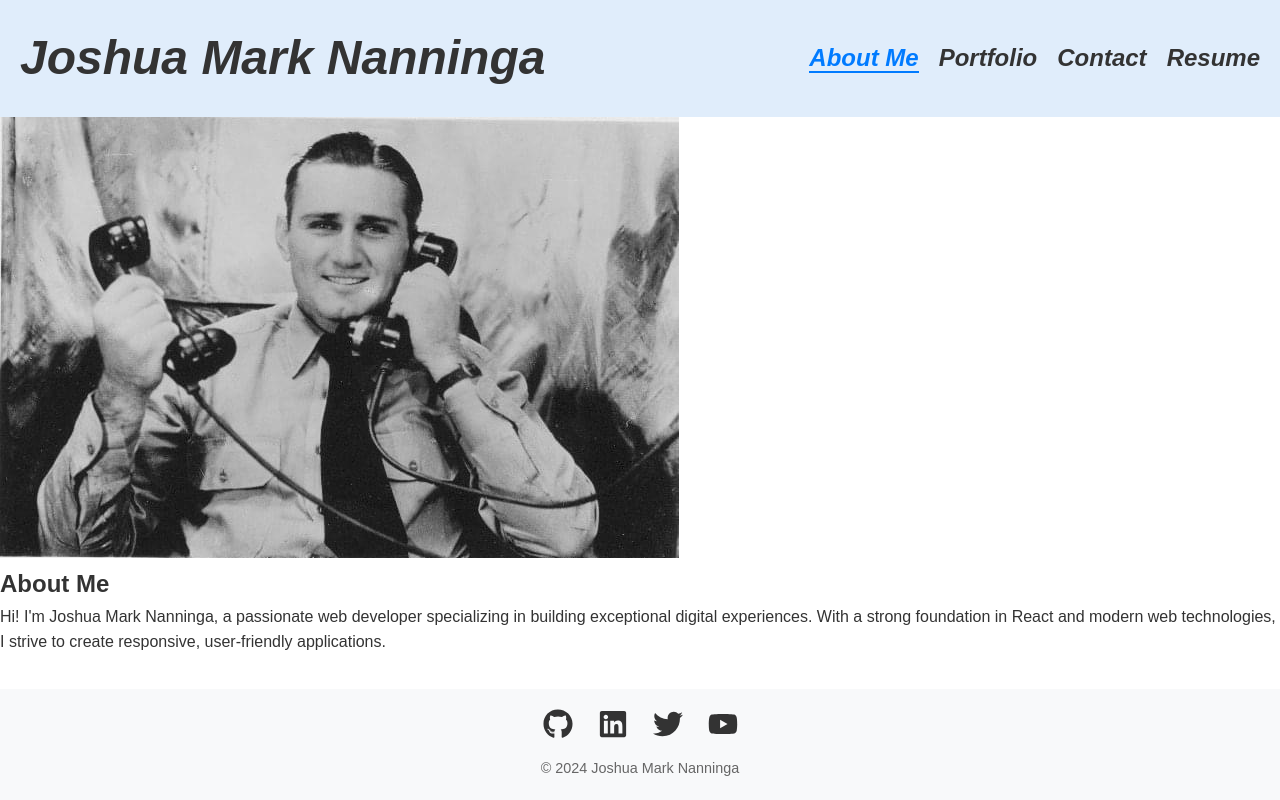
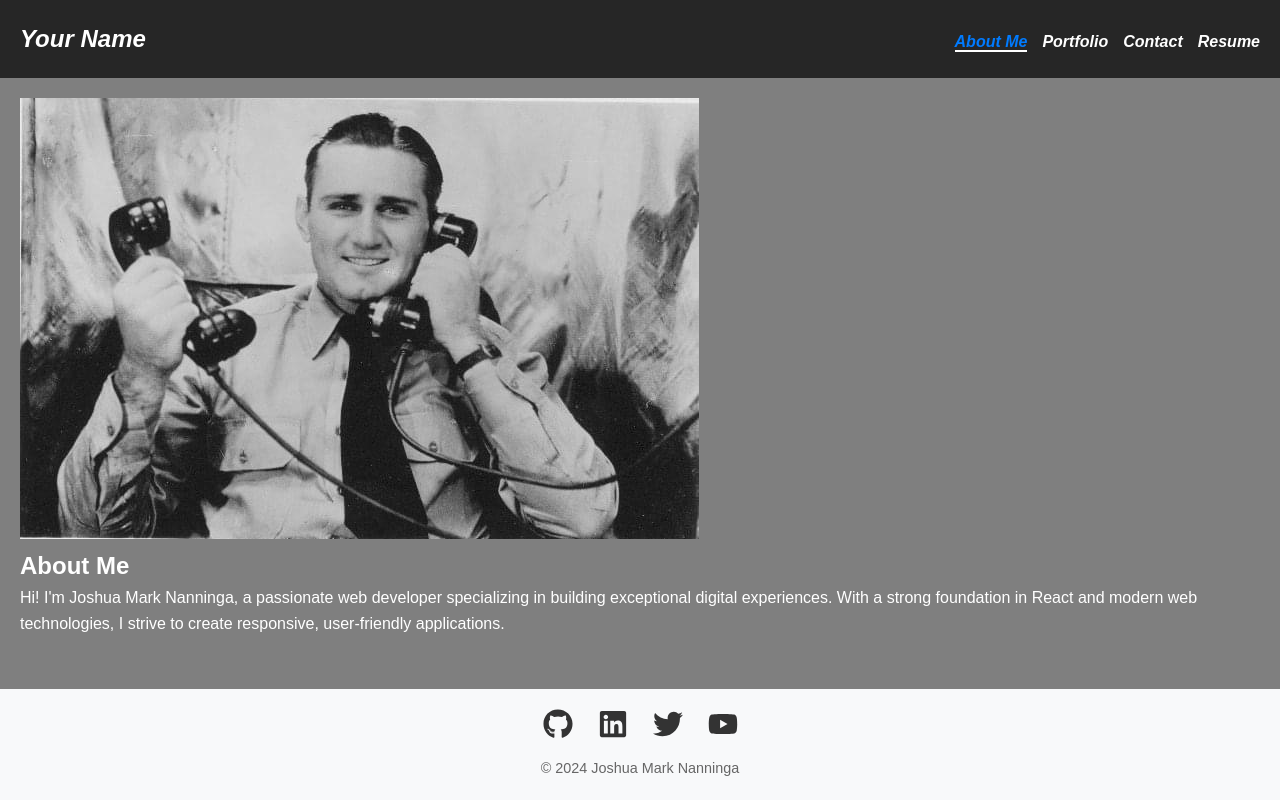
Before and after one commit to joshuamarknanninga/react-portfolio, a React (Vite) app: page / in a window 1280 px wide. Built offline with nearby package versions, Linux system fonts and the light colour scheme.

Commit message:
added animation

```diff
--- a/package.json
+++ b/package.json
@@ -11,9 +11,11 @@
   },
   "dependencies": {
     "@heroicons/react": "^2.1.5",
+    "framer-motion": "^11.5.6",
     "react": "^18.3.1",
     "react-dom": "^18.3.1",
     "react-icons": "^5.3.0",
+    "react-player": "^2.16.0",
     "react-router-dom": "^6.26.2"
   },
   "devDependencies": {
--- a/src/App.jsx
+++ b/src/App.jsx
@@ -6,11 +6,14 @@ import About from './pages/About';
 import Portfolio from './pages/Portfolio';
 import Contact from './pages/Contact';
 import Resume from './pages/Resume';
+import BackgroundVideo from './components/BackgroundVideo'; // Import the BackgroundVideo component
+import './styles/App.css'; // Ensure your main CSS is imported
 
 function App() {
   return (
     <Router>
       <div className="app-container">
+      <BackgroundVideo /> {/* Include the background video */}
         <Header />
         <main>
           <Routes>
--- /dev/null
+++ b/src/components/BackgroundVideo.jsx
@@ -0,0 +1,30 @@
+// src/components/BackgroundVideo.jsx
+
+import React from 'react';
+import ReactPlayer from 'react-player';
+import '../styles/BackgroundVideo.css'; // We'll create this CSS file next
+
+function BackgroundVideo() {
+  return (
+    <div className="video-background">
+      <ReactPlayer
+        url="https://youtu.be/tL7cuJkUkCI?si=R4b-MwqrVyRZIDH5" // Replace with your YouTube video URL
+        playing
+        loop
+        muted
+        width="100%"
+        height="100%"
+        className="react-player"
+        config={{
+          youtube: {
+            playerVars: { showinfo: 0, controls: 0, modestbranding: 1, autoplay: 1, loop: 1, playlist: 'YOUR_VIDEO_ID' }, // Replace YOUR_VIDEO_ID
+          },
+        }}
+      />
+      {/* Overlay to darken the video for better readability of content */}
+      <div className="video-overlay"></div>
+    </div>
+  );
+}
+
+export default BackgroundVideo;
--- a/src/components/Header.jsx
+++ b/src/components/Header.jsx
@@ -1,13 +1,20 @@
+// src/components/Header.jsx
+
 import React from 'react';
+import { motion } from 'framer-motion';
 import Navigation from './Navigation';
-import '../styles/Header.css'; // Create and import CSS as needed
+import '../styles/Header.css';
 
 function Header() {
   return (
-    <header>
-      <h1>Joshua Mark Nanninga</h1>
+    <motion.header
+      initial={{ opacity: 0, y: -50 }}
+      animate={{ opacity: 1, y: 0 }}
+      transition={{ duration: 1 }}
+    >
+      <h1>Your Name</h1>
       <Navigation />
-    </header>
+    </motion.header>
   );
 }
 
--- a/src/pages/About.jsx
+++ b/src/pages/About.jsx
@@ -1,6 +1,7 @@
 import React from 'react';
 import '../styles/About.css'; // Create and import CSS as needed
 import avatar from '../assets/avatar.jpg'; // Replace with your image path
+
 
 function About() {
   return (
--- a/src/styles/App.css
+++ b/src/styles/App.css
@@ -9,18 +9,22 @@ body {
   font-family: Arial, sans-serif;
   line-height: 1.6;
   background-color: #fff;
-  color: #333;
+  color: #ffffff;
 }
 
 /* Container for the app */
 .app-container {
+  position: relative;
+  min-height: 100vh;
   display: flex;
   flex-direction: column;
-  min-height: 100vh;
 }
 
 main {
   flex: 1;
+  padding: 20px;
+  position: relative; /* Ensure content is above the background video */
+  z-index: 2;
 }
 
 /* Responsive Design */
--- /dev/null
+++ b/src/styles/BackgroundVideo.css
@@ -0,0 +1,28 @@
+/* src/styles/BackgroundVideo.css */
+
+.video-background {
+    position: fixed;
+    top: 0;
+    left: 0;
+    width: 100%;
+    height: 100%;
+    z-index: -1; /* Ensures the video stays behind other content */
+    overflow: hidden;
+  }
+
+  .react-player {
+    position: absolute;
+    top: 50%;
+    left: 50%;
+    transform: translate(-50%, -50%);
+  }
+
+  .video-overlay {
+    position: absolute;
+    top: 0;
+    left: 0;
+    width: 100%;
+    height: 100%;
+    background-color: rgba(0, 0, 0, 0.5); /* Adjust opacity as needed */
+    z-index: 1;
+  }
--- a/src/styles/Header.css
+++ b/src/styles/Header.css
@@ -3,11 +3,28 @@ header {
     justify-content: space-between;
     align-items: center;
     padding: 20px;
-    background-color: #e0edfb;
+    background-color: rgba(0, 0, 0, 0.7);
     font-style: italic;
     font-size: x-large;
   }
 
   header h1 {
     margin: 0;
-  }
+  font-size: 1.5rem;
+}
+
+nav ul {
+  list-style: none;
+  display: flex;
+  gap: 15px;
+}
+
+nav a {
+  color: #ffffff;
+  text-decoration: none;
+  font-size: 1rem;
+}
+
+nav a.active {
+  border-bottom: 2px solid #ffffff;
+}
```
Also changed, not shown: 1 other file (tests, documents, lock files or other folders).
